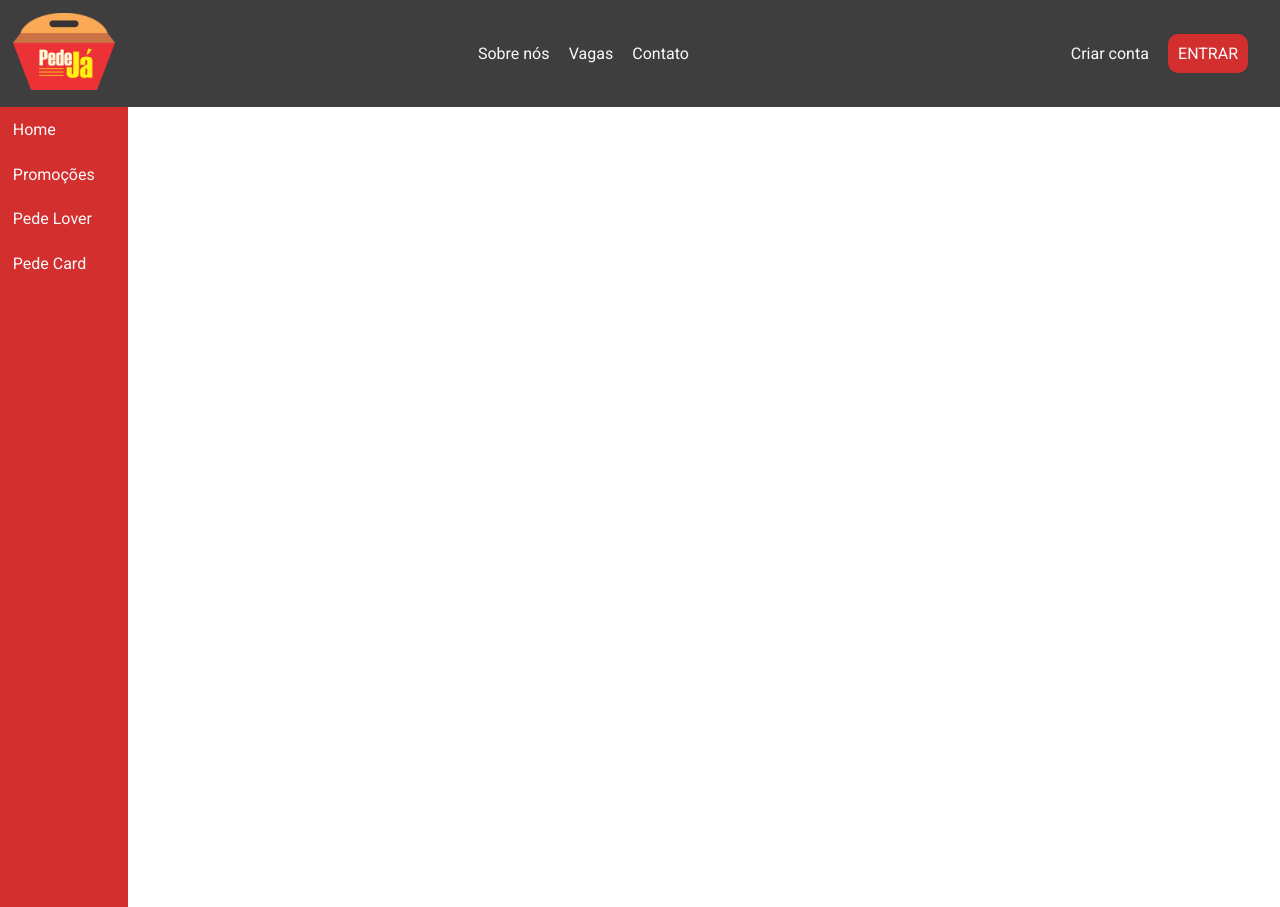
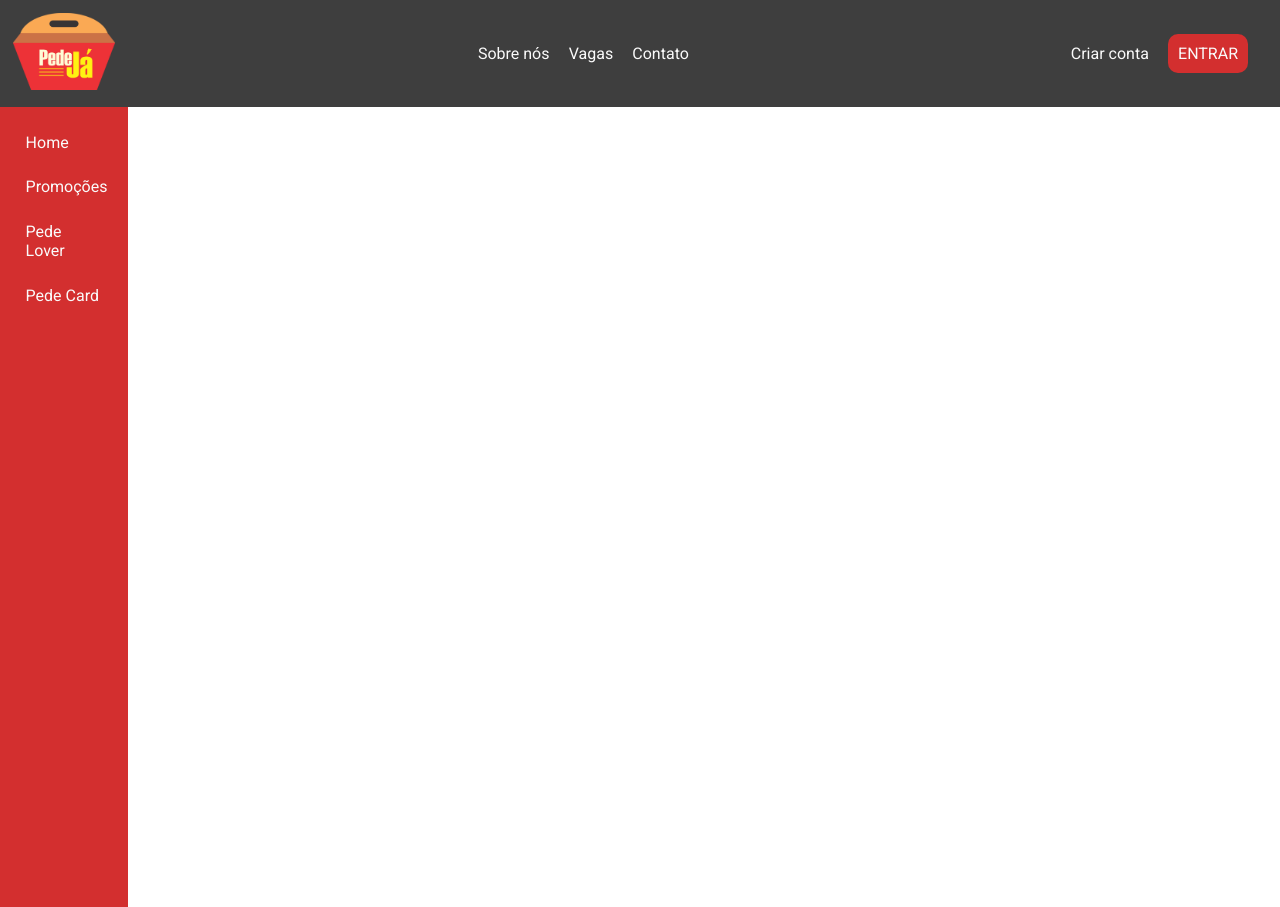
Before and after one commit to BMinority/REACT-pede-ja, a React (Vite) app in the folder pede-ja/: page / in a window 1280 px wide. After the commit the page ends 800 px from the top, so only its background shows below. Built offline with nearby package versions, Linux system fonts and the light colour scheme.

Commit message:
style navigation | header and main

```diff
--- a/pede-ja/src/App.jsx
+++ b/pede-ja/src/App.jsx
@@ -1,4 +1,5 @@
 import './App.css'
+import './components/css/Main.css'
 import Header from './components/jsx/Header'
 import Navigation from './components/jsx/Navigation'
 
@@ -8,6 +9,8 @@ function App() {
     <>
       <Header />
       <Navigation />
+      <main>
+      </main>
     </>
   )
 }
--- a/pede-ja/src/components/css/Header.css
+++ b/pede-ja/src/components/css/Header.css
@@ -9,6 +9,7 @@
     padding: 1vw;
 
     background-color: #3e3e3e;
+    position: sticky;
 }
 
 .header-pede div a {
--- /dev/null
+++ b/pede-ja/src/components/css/Main.css
@@ -0,0 +1 @@
+@import url('../../App.css');
--- a/pede-ja/src/components/css/Navigation.css
+++ b/pede-ja/src/components/css/Navigation.css
@@ -4,7 +4,8 @@
     background-color: var(--cor-vermelho);
     padding: 1vw;
     width: 10vw;
-    height: 100vh;
+    height: 100%;
+    position: fixed;
 }
 
 
@@ -12,7 +13,16 @@
     list-style: none;
     display: flex;
     flex-direction: column;
-    gap: 2vw;
+}
+
+.navigation section ul li {
+    padding: 1vw;
+    transition: 0.3s;
+    border-radius: 14px;
+}
+
+.navigation section ul li:hover {
+    background-color: var(--cor-vermelho-claro);
 }
 
 .navigation section ul li a {
```
